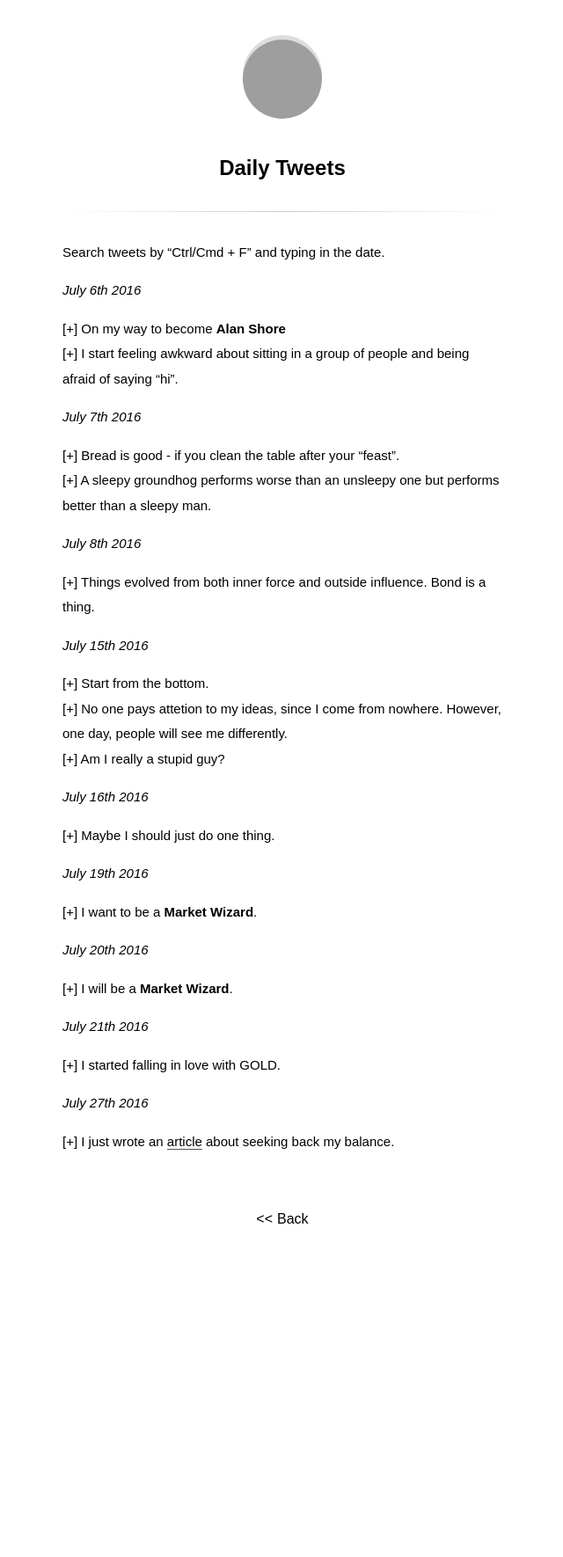
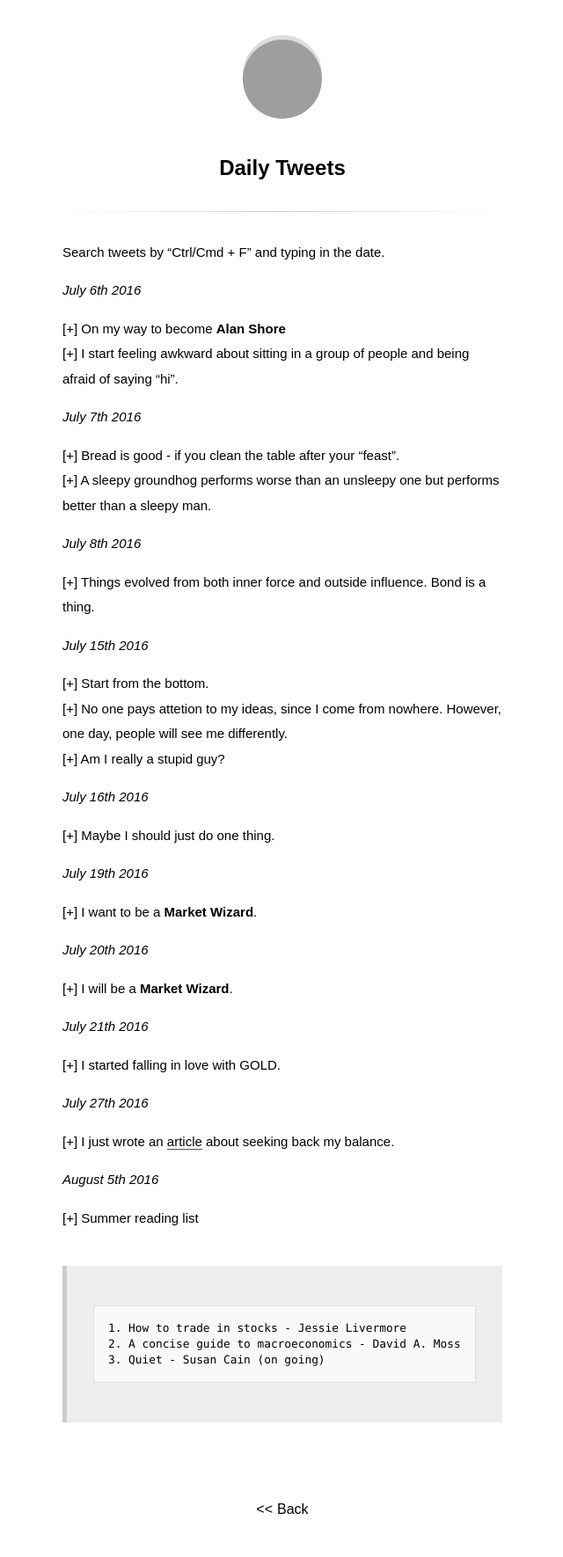
Before and after one commit to psaux0/psaux0.github.io, a Jekyll site: the page built from tweets.md, in a window 1280 px wide. Shown: the whole page at 88% size, without its empty margins (319-959 px from the left). Built offline with Jekyll 4.4.1, drawn with Linux system fonts in a browser that asks for light colours; some web fonts are replaced; before the commit the page ends 1440 px from its top, so only the background shows below that; grey boxes are pictures that could not be loaded.

Commit message:
update tweet

```diff
--- a/tweets.md
+++ b/tweets.md
@@ -43,3 +43,11 @@ _July 21th 2016_
 _July 27th 2016_
 
 [+] I just wrote an [article]({{site.url}}/assets/the-balance.pdf) about seeking back my balance.
+
+_August 5th 2016_
+
+[+] Summer reading list
+
+>	1. How to trade in stocks - Jessie Livermore
+>	2. A concise guide to macroeconomics - David A. Moss
+>	3. Quiet - Susan Cain (on going)
```
